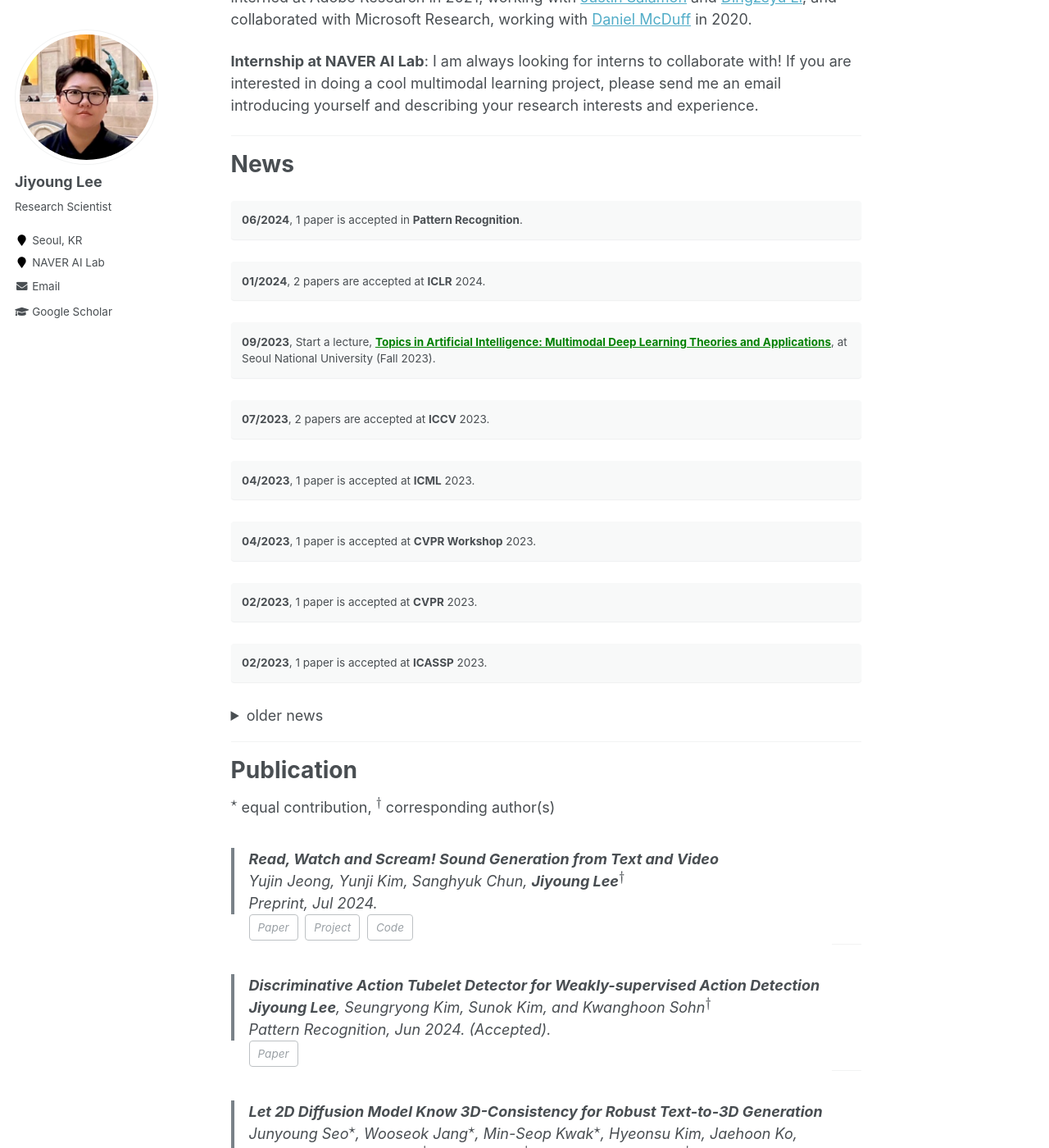
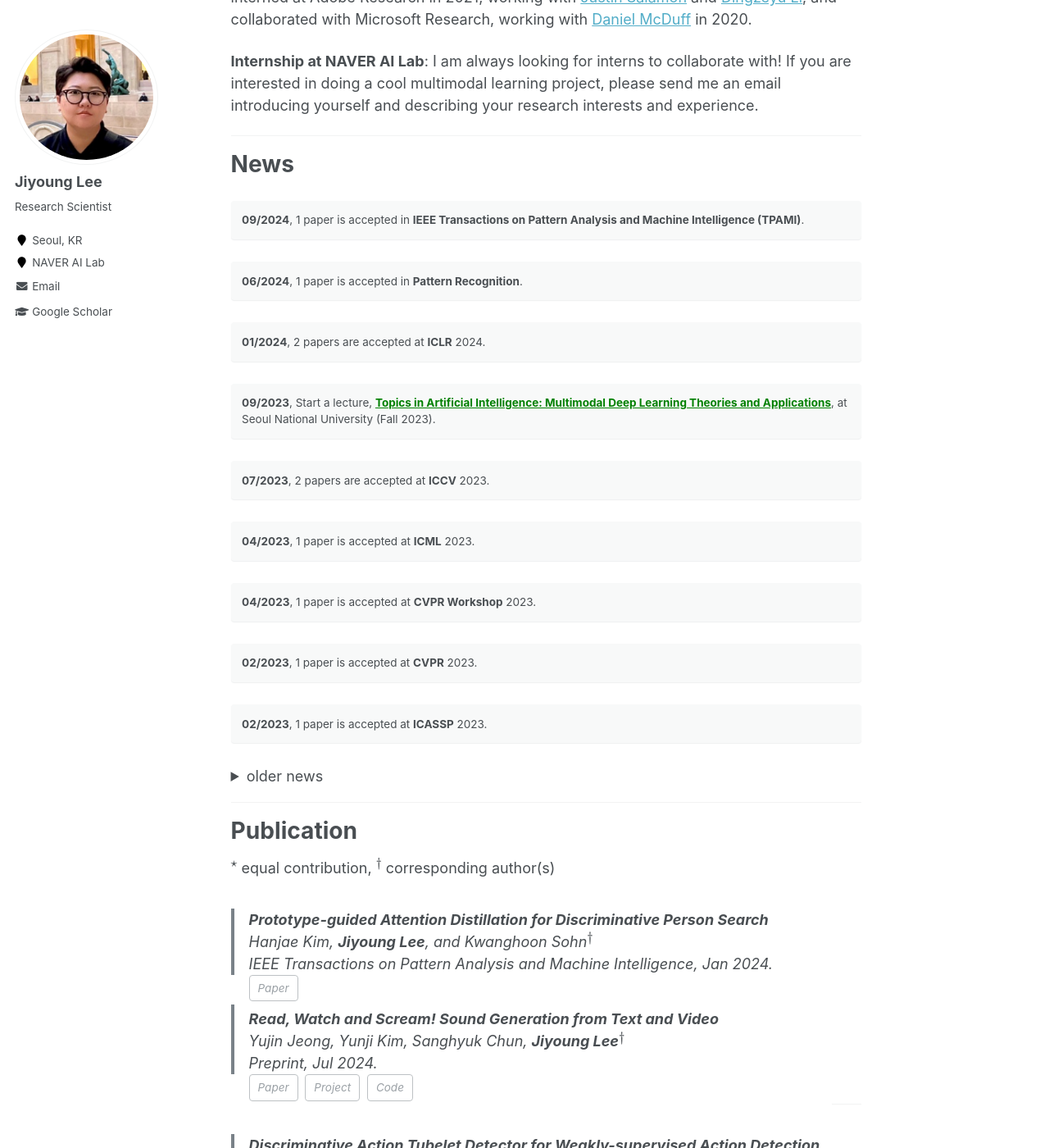
Before and after one commit to lee-jiyoung/lee-jiyoung.github.io, a Jekyll site: the page built from _pages/about.md, in a window 1280 px wide and 1400 px high, scrolled down 341 px. Shown: the whole window at 82% size. Built offline with Jekyll 4.4.1, drawn with Linux system fonts in a browser that asks for light colours; formulas are drawn with MathJax 3; some of the changed text lies outside the part shown.

Commit message:
Update about.md

```diff
--- a/_pages/about.md
+++ b/_pages/about.md
@@ -26,6 +26,8 @@ I am always looking for interns to collaborate with! If you are interested in do
 
 News
 ======
+**09/2024**, 1 paper is accepted in **IEEE Transactions on Pattern Analysis and Machine Intelligence (TPAMI)**.
+{: .notice}
 **06/2024**, 1 paper is accepted in **Pattern Recognition**.
 {: .notice}
 **01/2024**, 2 papers are accepted at **ICLR** 2024.
@@ -87,6 +89,14 @@ Publication
 
 $^\star$ equal contribution, $^\dagger$ corresponding author(s)
 
+> **Prototype-guided Attention Distillation for Discriminative Person Search**
+Hanjae Kim, **Jiyoung Lee**, and Kwanghoon Sohn<sup>$\dagger$</sup>
+IEEE Transactions on Pattern Analysis and Machine Intelligence, Jan 2024.
+<span class="page__meta page__taxonomy comment__date" itemprop="keywords">
+<a class="page__taxonomy-item" rel="tag" href="/">Paper</a>
+</span>
+
+
 > **Read, Watch and Scream! Sound Generation from Text and Video**
 Yujin Jeong, Yunji Kim, Sanghyuk Chun, **Jiyoung Lee**<sup>$\dagger$</sup>
 Preprint, Jul 2024.
```
Also changed, not shown: other parts of _pages/about.md (+1 -4 lines).
